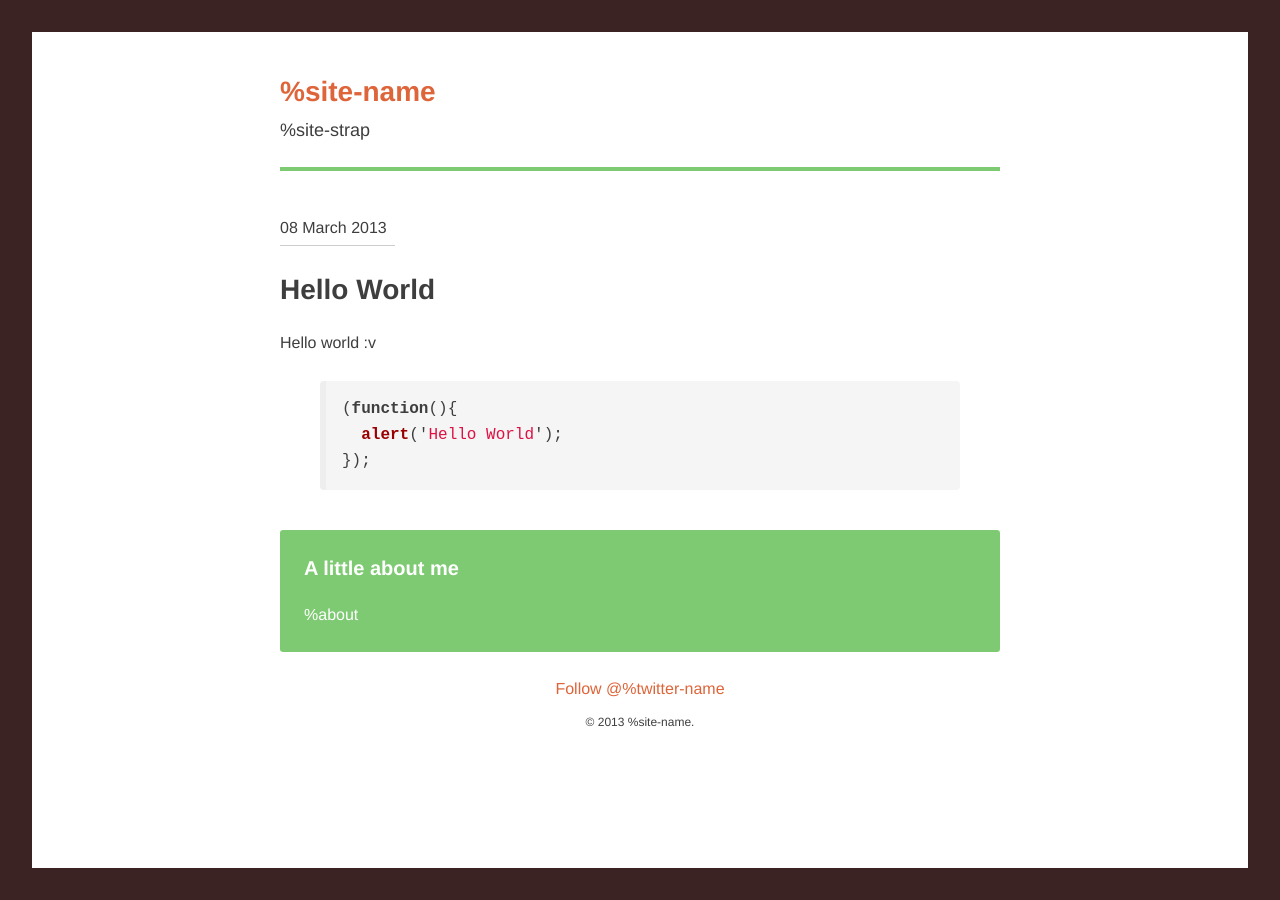
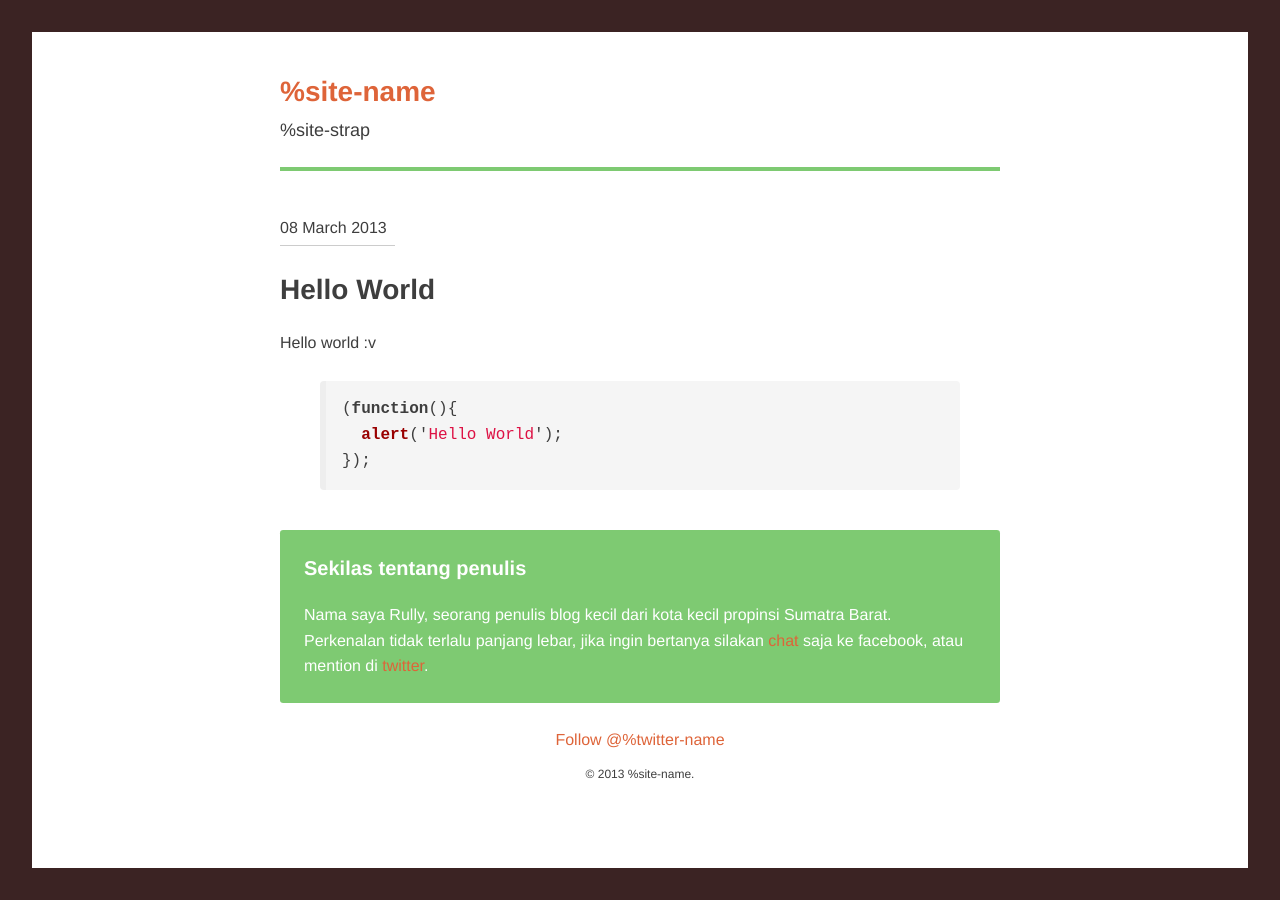
Before and after one commit to longfield21/longfield21.github.com, a Jekyll site: the page built from index.html, in a window 1280 px wide. Built offline with Jekyll 4.4.1, drawn with Linux system fonts in a browser that asks for light colours; Markdown is read by kramdown in place of the engine named in the settings; comment, search, counter and statistics services are not loaded.

Commit message:
Update footer.html

```diff
--- a/_includes/footer.html
+++ b/_includes/footer.html
@@ -1,4 +1,8 @@
 <footer class="island site-foot">
-  <h3>A little about me</h3>
-  <p>%about</p>
+  <h3>Sekilas tentang penulis</h3>
+  <p>Nama saya Rully, seorang penulis blog kecil dari kota kecil propinsi Sumatra Barat.
+    Perkenalan tidak terlalu panjang lebar,
+    jika ingin bertanya silakan <a href="http://fb.com/my.username.is.rully" target="_blank"> chat </a> saja ke facebook,
+    atau mention di <a href="http://twitter.com/longfield21" target="_blank">twitter</a>.
+  </p>
 </footer>
```
